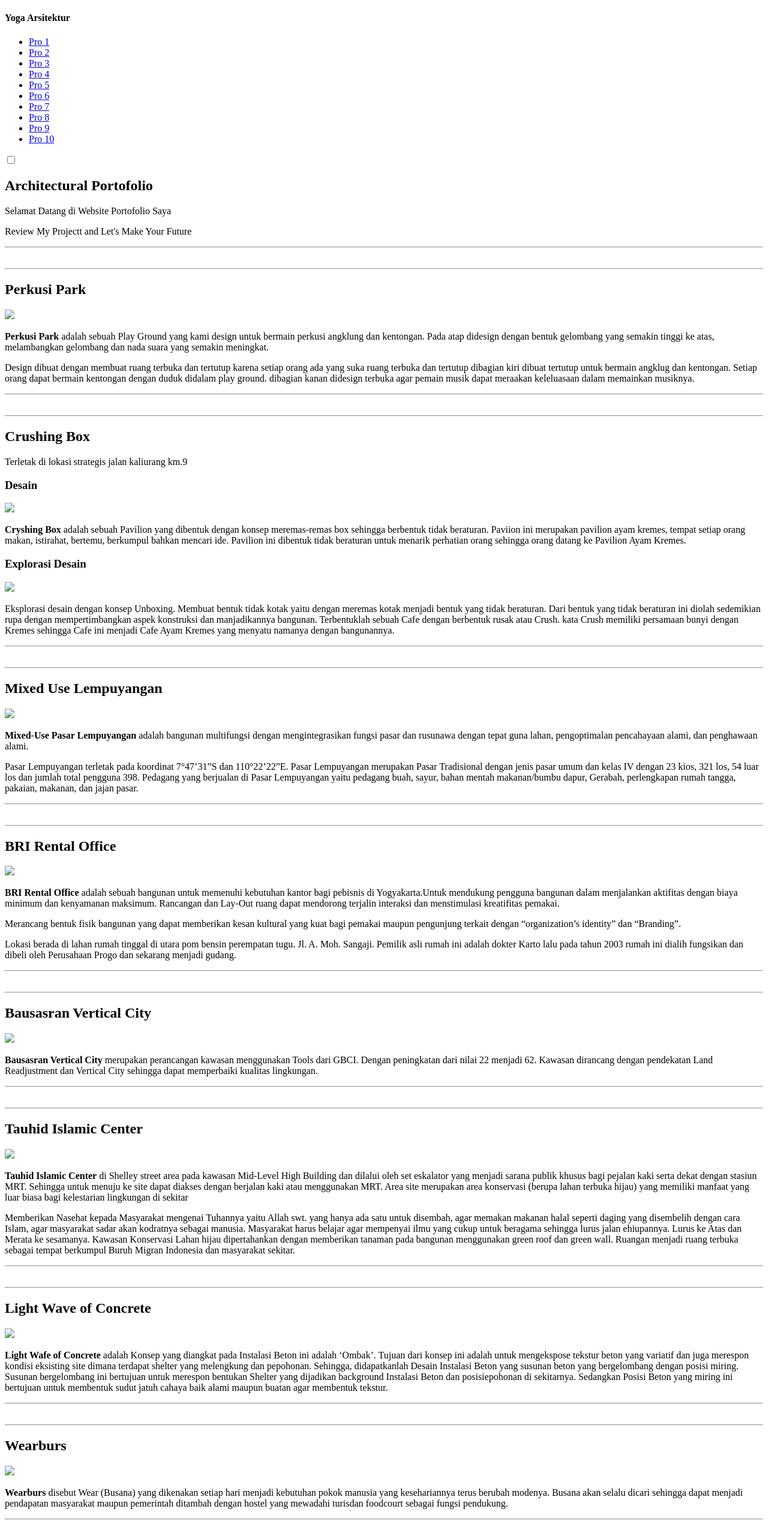
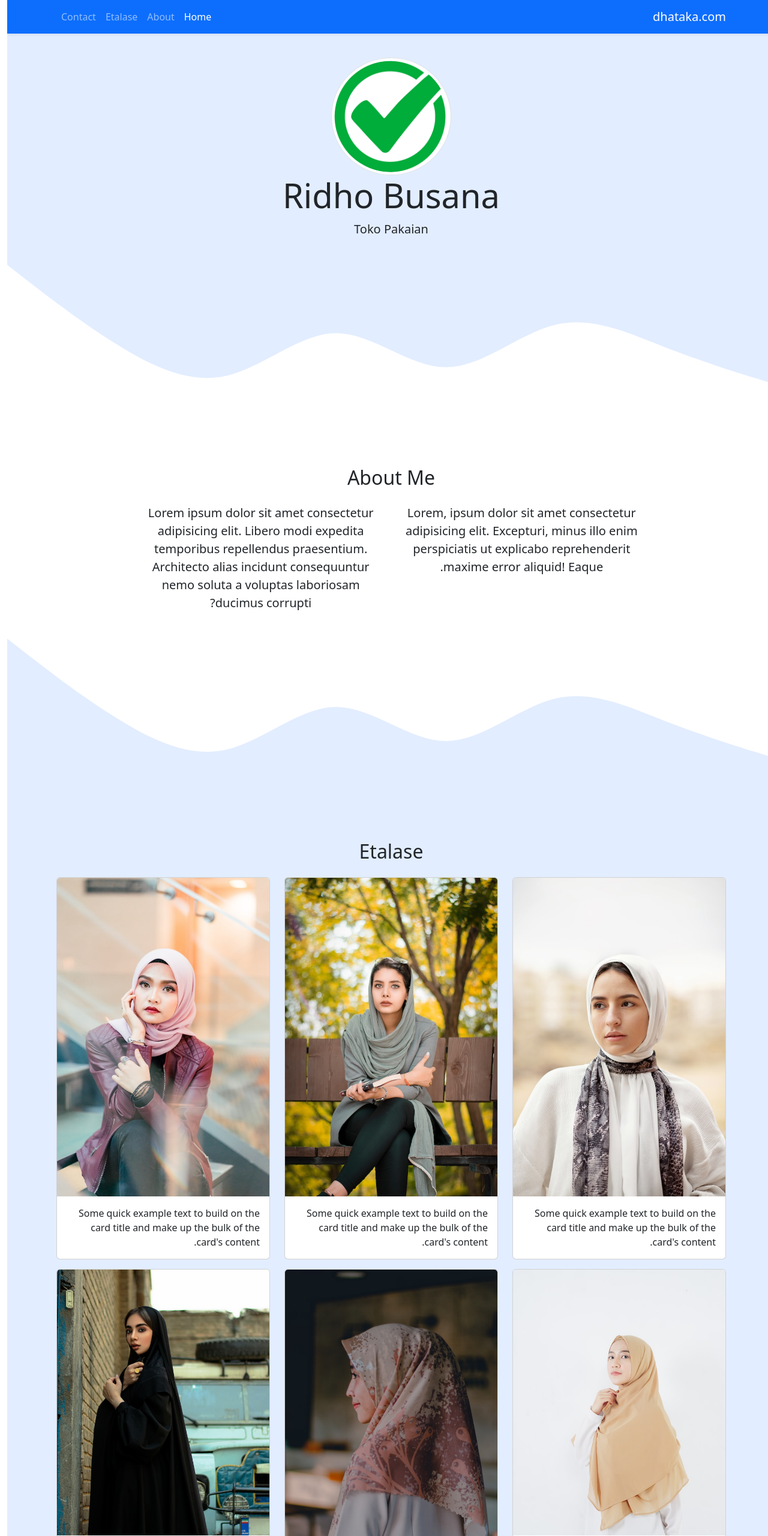
Before and after one commit to YogaGayuhMukti/YogaGayuhMukti.github.io, a plain HTML site: page Index.html in a window 1280 px wide. Shown: the top 2560 px of the page at 60% size. Drawn offline with nearby package versions, Linux system fonts and the light colour scheme; files that its build step writes are made by us from their sources.

Commit message:
first commit

```diff
--- a/Index.html
+++ b/Index.html
@@ -1,210 +1,337 @@
 <!DOCTYPE html>
-<html>
+<html
+  lang="en"
+  dir="rtl"
+>
   <head>
-	<meta name="viewport" content="width=device-width, initial-scale=1">
-   <title>Portofolio Arsitektur1</title>
-   <link rel="stylesheet" href="assets/styles/style.css">
+    <!-- Required meta tags -->
+    <meta charset="utf-8" />
+    <meta
+      name="viewport"
+      content="width=device-width, initial-scale=1"
+    />
+
+    <!-- Bootstrap CSS -->
+    <link
+      rel="stylesheet"
+      href="https://cdn.jsdelivr.net/npm/bootstrap@5.2.1/dist/css/bootstrap.rtl.min.css"
+      integrity="sha384-OXTEbYDqaX2ZY/BOaZV/yFGChYHtrXH2nyXJ372n2Y8abBhrqacCEe+3qhSHtLjy"
+      crossorigin="anonymous"
+    />
+    <!-- Bootstrap ICONS -->
+    <link
+      rel="stylesheet"
+      href="https://cdn.jsdelivr.net/npm/bootstrap-icons@1.9.1/font/bootstrap-icons.css"
+    />
+    <!-- My CSS -->
+    <link
+      rel="stylesheet"
+      href="style.css"
+    />
+
+    <title>My Shop</title>
   </head>
-<body>
-<header>
-	<nav>
-		<div class="logo">
-		<h4>Yoga Arsitektur</h4></div>
-		<ul>
-			<li><a href="#Perkusi Park">Pro 1</a></li>
-	    	<li><a href="#Crushing Box">Pro 2</a></li>
-	     	<li><a href="#Mixed Use Lempuyangan">Pro 3</a></li>
-			<li><a href="#BRI Rental Office">Pro 4</a></li>
-		    <li><a href="#Bausasran Vertical City">Pro 5</a></li>
-		    <li><a href="#Tauhid Islamic Center">Pro 6</a></li>
-		    <li><a href="#Light Wave of Concrete">Pro 7</a></li>
-		    <li><a href="#Wearburs">Pro 8</a></li>
-		    <li><a href="#Rumah aa Toing">Pro 9</a></li>
-		    <li><a href="#Desain Kamar Tidur">Pro 10</a></li>
-		</ul>
-		<div class="menu-toggle">
-			<input type="checkbox"/>
-			<span></span>
-			<span></span>
-			<span></span>
+  <body id="home">
+    <!-- Navbar -->
+    <nav class="navbar navbar-expand-lg navbar-dark bg-primary shadow-sm fixed-top">
+      <div class="container">
+        <a
+          class="navbar-brand"
+          href="#home"
+          >dhataka.com</a
+        >
+        <button
+          class="navbar-toggler"
+          type="button"
+          data-bs-toggle="collapse"
+          data-bs-target="#navbarNavAltMarkup"
+          aria-controls="navbarNavAltMarkup"
+          aria-expanded="false"
+          aria-label="Toggle navigation"
+        >
+          <span class="navbar-toggler-icon"></span>
+        </button>
+        <div
+          class="collapse navbar-collapse"
+          id="navbarNavAltMarkup"
+        >
+          <div class="navbar-nav ms-auto">
+            <a
+              class="nav-link active"
+              aria-current="page"
+              href="#home"
+              >Home</a
+            >
+            <a
+              class="nav-link"
+              href="#about"
+              >About</a
+            >
+            <a
+              class="nav-link"
+              href="#etalase"
+              >Etalase</a
+            >
+            <a
+              class="nav-link"
+              href="#contact"
+              >Contact</a
+            >
+          </div>
+        </div>
       </div>
     </nav>
-</header>
-<main>
-	<div class="tampilan">
-		<article class="Beranda">
-			<h1>Architectural Portofolio</h1>
-			<p>Selamat Datang di Website Portofolio Saya</p>
-			<p>Review My Projectt and Let's Make Your Future</p>
-		</article>
-		<article id="Perkusi Park" class="card">
-			<hr>
-			<br>
-			<hr>
-			<h2>Perkusi Park</h2>
-			<img src="assets/image/Perkusi Park 1.jpg" class="featured-image">
-			<p><b>Perkusi Park</b> adalah sebuah Play Ground yang kami design untuk bermain perkusi angklung dan kentongan. Pada atap didesign dengan bentuk gelombang yang semakin tinggi ke atas, melambangkan gelombang dan nada suara yang semakin meningkat.</p>
-			<p>Design dibuat dengan membuat ruang terbuka dan tertutup karena setiap orang ada yang suka ruang terbuka dan tertutup dibagian kiri dibuat tertutup untuk bermain angklug dan kentongan. Setiap orang dapat bermain kentongan dengan duduk didalam play ground. dibagian kanan didesign terbuka agar pemain musik dapat meraakan keleluasaan dalam memainkan musiknya.</p>
-		</article>
-		<article id="Crushing Box" class="card">
-			<hr>
-			<br>
-			<hr>
-			<h2>Crushing Box</h2>
-			<p>Terletak di lokasi strategis jalan kaliurang km.9</p>
-		<section>
-			<h3>Desain</h3>
-			<img src="assets/image/Crushing Box.jpg" class="featured-image">
-			<p><b>Cryshing Box</b> adalah sebuah Pavilion yang dibentuk dengan konsep meremas-remas box sehingga berbentuk tidak beraturan. Paviion ini merupakan pavilion ayam kremes, tempat setiap orang makan, istirahat, bertemu, berkumpul bahkan mencari ide. Pavilion ini dibentuk tidak beraturan untuk menarik perhatian orang sehingga orang datang ke Pavilion Ayam Kremes.</p>
+    <!-- Akhir Navbar -->
+
+    <!-- Jumbotron -->
+    <section class="jumbotron text-center">
+      <img
+        src="img/img1.png"
+        alt="Rigth"
+        width="200"
+        class="rounded-circle img-thumbnail"
+      />
+      <h1 class="display-4">Ridho Busana</h1>
+      <p class="lead">Toko Pakaian</p>
+      <svg
+        xmlns="http://www.w3.org/2000/svg"
+        viewBox="0 0 1440 320"
+      >
+        <path
+          fill="#ffffff"
+          fill-opacity="1"
+          d="M0,32L34.3,58.7C68.6,85,137,139,206,181.3C274.3,224,343,256,411,240C480,224,549,160,617,160C685.7,160,754,224,823,224C891.4,224,960,160,1029,144C1097.1,128,1166,160,1234,186.7C1302.9,213,1371,235,1406,245.3L1440,256L1440,320L1405.7,320C1371.4,320,1303,320,1234,320C1165.7,320,1097,320,1029,320C960,320,891,320,823,320C754.3,320,686,320,617,320C548.6,320,480,320,411,320C342.9,320,274,320,206,320C137.1,320,69,320,34,320L0,320Z"
+        ></path>
+      </svg>
     </section>
-		<section>
-			<h3>Explorasi Desain</h3>
-			<img src="assets/image/Crushing Box 1.jpg" class="featured-image">
-			<p>Eksplorasi desain dengan konsep Unboxing. Membuat bentuk tidak kotak yaitu dengan meremas kotak menjadi bentuk yang tidak beraturan. Dari bentuk yang tidak beraturan ini diolah sedemikian rupa dengan mempertimbangkan aspek konstruksi dan manjadikannya bangunan. Terbentuklah sebuah Cafe dengan berbentuk rusak atau Crush. kata Crush memiliki persamaan bunyi dengan Kremes sehingga Cafe ini menjadi Cafe Ayam Kremes yang menyatu namanya dengan bangunannya.</p>
-		</section>
-		</article>
-		<article id="Mixed Use Lempuyangan" class="card">
-			<hr>
-			<br>
-			<hr>
-			<h2>Mixed Use Lempuyangan</h2>
-			<img src="assets/image/Mixed Use Lempuyangan.jpg" class="featured-image">
-			<p><b>Mixed-Use Pasar Lempuyangan</b> adalah bangunan multifungsi dengan mengintegrasikan fungsi pasar dan rusunawa dengan tepat guna lahan, pengoptimalan pencahayaan alami, dan penghawaan alami.</p>
-			<p>Pasar Lempuyangan terletak pada koordinat 7°47’31”S dan 110°22’22”E.
-			Pasar Lempuyangan merupakan Pasar Tradisional dengan jenis pasar umum dan kelas IV dengan 23 kios, 321 los, 54 luar los dan jumlah total pengguna 398. Pedagang yang berjualan di Pasar Lempuyangan yaitu pedagang buah, sayur, bahan mentah makanan/bumbu dapur, Gerabah, perlengkapan rumah tangga, pakaian, makanan, dan jajan pasar.</p>
-		</article>
-		<article id="BRI Rental Office" class="card">
-			<hr>
-			<br>
-			<hr>
-			<h2>BRI Rental Office</h2>
-			<img src="assets/image/BRI Rental Office.jpg" class="featured-image">
-			<p><b>BRI Rental Office</b> adalah sebuah bangunan untuk memenuhi kebutuhan kantor bagi pebisnis di Yogyakarta.Untuk mendukung pengguna bangunan dalam menjalankan aktifitas dengan biaya minimum dan kenyamanan maksimum. Rancangan dan Lay-Out ruang dapat mendorong terjalin interaksi dan menstimulasi kreatifitas pemakai.
-			</p>
-			<p>Merancang bentuk fisik bangunan yang dapat memberikan kesan kultural yang kuat bagi pemakai maupun pengunjung terkait dengan “organization’s identity” dan “Branding”.</p>
-			<p>Lokasi berada di lahan rumah tinggal di utara pom bensin perempatan tugu. Jl. A. Moh. Sangaji. Pemilik asli rumah ini adalah dokter Karto lalu pada tahun 2003 rumah ini dialih fungsikan dan dibeli oleh Perusahaan Progo dan sekarang menjadi gudang.</p>
-		</article>
-		<article id="Bausasran Vertical City" class="card">
-			<hr>
-			<br>
-			<hr>
-			<h2>Bausasran Vertical City</h2>
-			<img src="assets/image/Bausasran Vertical City.jpg" class="featured-image">
-			<p><b>Bausasran Vertical City</b> merupakan perancangan kawasan menggunakan Tools dari GBCI. Dengan peningkatan dari nilai 22 menjadi 62. Kawasan dirancang dengan pendekatan Land Readjustment dan Vertical City sehingga dapat memperbaiki kualitas lingkungan.</p>
-		</article>
-		<article id="Tauhid Islamic Center" class="card">
-			<hr>
-			<br>
-			<hr>
-			<h2>Tauhid Islamic Center</h2>
-			<img src="assets/image/Tauhid Islamic Center.jpg" class="featured-image">
-			<p><b>Tauhid Islamic Center</b> di Shelley street area pada kawasan Mid-Level High Building dan dilalui oleh set eskalator yang menjadi sarana publik khusus bagi pejalan kaki serta dekat dengan stasiun MRT. Sehingga untuk menuju ke site dapat diakses dengan berjalan kaki atau menggunakan MRT. Area site merupakan area konservasi (berupa lahan terbuka hijau) yang memiliki manfaat yang luar biasa bagi kelestarian lingkungan di sekitar </p>
-			<p>Memberikan Nasehat kepada Masyarakat mengenai Tuhannya yaitu Allah swt. yang hanya ada satu untuk disembah, agar memakan makanan halal seperti daging yang disembelih dengan cara Islam, agar masyarakat sadar akan kodratnya sebagai manusia. Masyarakat harus belajar agar mempenyai ilmu yang cukup untuk beragama sehingga lurus jalan ehiupannya. Lurus ke Atas dan Merata ke sesamanya. Kawasan Konservasi Lahan hijau dipertahankan dengan memberikan tanaman pada bangunan menggunakan green roof dan green wall. Ruangan menjadi ruang terbuka sebagai tempat berkumpul Buruh Migran Indonesia dan
-			masyarakat sekitar.</p>
-		</article>
-		<article id="Light Wave of Concrete" class="card">
-			<hr>
-			<br>
-			<hr>
-			<h2>Light Wave of Concrete</h2>
-			<img src="assets/image/Light Wave of Concrete.jpg" class="featured-image">
-			<p><b>Light Wafe of Concrete</b> adalah Konsep yang diangkat pada Instalasi Beton ini adalah ‘Ombak’. Tujuan dari konsep ini adalah untuk mengekspose tekstur beton yang variatif dan juga merespon kondisi eksisting site dimana terdapat shelter yang melengkung dan pepohonan. Sehingga, didapatkanlah Desain Instalasi Beton yang susunan beton yang bergelombang dengan posisi miring. Susunan bergelombang ini bertujuan untuk merespon bentukan Shelter yang dijadikan background Instalasi Beton dan posisiepohonan di sekitarnya. Sedangkan Posisi Beton yang miring ini bertujuan untuk membentuk sudut jatuh cahaya baik alami maupun buatan agar membentuk tekstur.</p>
-		</article>
-		<article id="Wearburs" class="card">
-			<hr>
-			<br>
-			<hr>
-			<h2>Wearburs</h2>
-			<img src="assets/image/Wearburs.jpg" class="featured-image">
-			<p><b>Wearburs</b> disebut Wear (Busana) yang dikenakan setiap hari menjadi kebutuhan pokok manusia yang kesehariannya terus berubah modenya. Busana akan selalu dicari sehingga dapat menjadi pendapatan masyarakat maupun pemerintah ditambah dengan hostel yang mewadahi turisdan foodcourt sebagai fungsi pendukung.</p>
-		</article>
-		<article id="Rumah aa Toing" class="card">
-			<hr>
-			<br>
-			<hr>
-			<h2 id="Rumah aa Toing">Rumah aa Toing</h2>
-			<div class="container-satu">
-				<div class="thumbnail">
-					<img src="assets/image/R2.jpg">
-				</div>
-				<div class="thumbnail">
-					<img src="assets/image/R3.jpg">
-				</div>
-				<div class="thumbnail">
-					<img src="assets/image/R4.jpg">
-				</div>
-				<div class="thumbnail">
-					<img src="assets/image/R5.jpg">
-				</div>
-				<div class="thumbnail">
-					<img src="assets/image/R6.jpg">
-				</div>
-				<div class="thumbnail">
-					<img src="assets/image/R7.jpg">
+    <!-- Akhir Jumbotron -->
+
+    <!-- About -->
+    <section id="about">
+      <div class="comtainer">
+        <div class="row text-center mb-3">
+          <div class="col">
+            <h2>About Me</h2>
           </div>
         </div>
-			<hr>
-			<br>
-			<hr>
-		</article>
-		<article id="Desain Kamar Tidur" class="card">
-			<hr>
-			<br>
-			<hr>
-			<h2 id="Desain Kamar Tidur">Desain Kamar Tidur</h2>
-			<div class="container-dua">
-				<div class="thumbnail1">
-					<img src="assets/image/K1.jpg">
+        <div class="row justify-content-center fs-5 text-center">
+          <div class="col-md-4">
+            <p>Lorem, ipsum dolor sit amet consectetur adipisicing elit. Excepturi, minus illo enim perspiciatis ut explicabo reprehenderit maxime error aliquid! Eaque.</p>
           </div>
-				<div class="thumbnail1">
-					<img src="assets/image/K2.jpg">
-				</div>
-				<div class="thumbnail1">
-					<img src="assets/image/K3.jpg">
+          <div class="col-md-4">
+            <p>Lorem ipsum dolor sit amet consectetur adipisicing elit. Libero modi expedita temporibus repellendus praesentium. Architecto alias incidunt consequuntur nemo soluta a voluptas laboriosam ducimus corrupti?</p>
           </div>
         </div>
-			<hr>
-			<br>
-			<hr>
-		</article>
       </div>
-	<aside>
-	<div class="card1">
-		<div class="side">
-		<h4>Founder</h4>
-	 	<p>Yoga Gayuh Mukti</p>
- 		   <img class="profile" src="assets/image/Foto-asli.png">
-  		  	<figcaption>Nickname : Yoga</figcaption>
+      <svg
+        xmlns="http://www.w3.org/2000/svg"
+        viewBox="0 0 1440 320"
+      >
+        <path
+          fill="#e2edff"
+          fill-opacity="1"
+          d="M0,32L34.3,58.7C68.6,85,137,139,206,181.3C274.3,224,343,256,411,240C480,224,549,160,617,160C685.7,160,754,224,823,224C891.4,224,960,160,1029,144C1097.1,128,1166,160,1234,186.7C1302.9,213,1371,235,1406,245.3L1440,256L1440,320L1405.7,320C1371.4,320,1303,320,1234,320C1165.7,320,1097,320,1029,320C960,320,891,320,823,320C754.3,320,686,320,617,320C548.6,320,480,320,411,320C342.9,320,274,320,206,320C137.1,320,69,320,34,320L0,320Z"
+        ></path>
+      </svg>
+    </section>
 
+    <!-- Akhir About -->
 
-		<h4>Informasi Lainnya</h4>
-		<table>
-			<tr>
-				<th>Nama</th>
-					<td>Yoga Gayuh Mukti</td>
-				</tr>
-				<tr>
-					<th>Alamat</th>
-				   <td>Klapagading Rt.02/03 Kecamatan Wangon Kabupaten Banyumas</td>
-				</tr>
-				<tr>
-				   <th>Email</th>
-				   <td>ygmukti@gmail.com</td>
-				</tr>
-				<tr>
-				   <th>No. Telp/WA</th>
-				   <td>+62 853 2672 1633</td>
-				</tr>
-		</table>
+    <!-- Etalase -->
+    <section id="etalase">
+      <div class="container">
+        <div class="row text-center mb-3">
+          <div class="col">
+            <h2>Etalase</h2>
           </div>
         </div>
-	</aside>
-</main>
-<footer class="foot">
-    <p>Yoga Arsitektur Berkarya Sejak 2012-Sekarang</p>
-    <p>Terimakasih Telah Berkunjung !</p>
-    <p>&#169; Yoga gayuh Mukti</p>
+        <div class="row justify-content-evenly">
+          <div class="col-md-4 mb-3">
+            <div class="card">
+              <img
+                src="img/shop/1.jpg"
+                class="card-img-top"
+                alt="shop1"
+              />
+              <div class="card-body">
+                <p class="card-text">Some quick example text to build on the card title and make up the bulk of the card's content.</p>
+              </div>
+            </div>
+          </div>
+          <div class="col-md-4 mb-3">
+            <div class="card">
+              <img
+                src="img/shop/7.jpg"
+                class="card-img-top"
+                alt="shop1"
+              />
+              <div class="card-body">
+                <p class="card-text">Some quick example text to build on the card title and make up the bulk of the card's content.</p>
+              </div>
+            </div>
+          </div>
+          <div class="col-md-4 mb-3">
+            <div class="card">
+              <img
+                src="img/shop/3.jpg"
+                class="card-img-top"
+                alt="shop1"
+              />
+              <div class="card-body">
+                <p class="card-text">Some quick example text to build on the card title and make up the bulk of the card's content.</p>
+              </div>
+            </div>
+          </div>
+          <div class="col-md-4 mb-3">
+            <div class="card">
+              <img
+                src="img/shop/4.jpg"
+                class="card-img-top"
+                alt="shop1"
+              />
+              <div class="card-body">
+                <p class="card-text">Some quick example text to build on the card title and make up the bulk of the card's content.</p>
+              </div>
+            </div>
+          </div>
+          <div class="col-md-4 mb-3">
+            <div class="card">
+              <img
+                src="img/shop/5.jpg"
+                class="card-img-top"
+                alt="shop1"
+              />
+              <div class="card-body">
+                <p class="card-text">Some quick example text to build on the card title and make up the bulk of the card's content.</p>
+              </div>
+            </div>
+          </div>
+          <div class="col-md-4 mb-3">
+            <div class="card">
+              <img
+                src="img/shop/6.jpg"
+                class="card-img-top"
+                alt="shop1"
+              />
+              <div class="card-body">
+                <p class="card-text">Some quick example text to build on the card title and make up the bulk of the card's content.</p>
+              </div>
+            </div>
+          </div>
+          <div class="col-md-4 mb-3">
+            <div class="card">
+              <img
+                src="img/shop/2.jpg"
+                class="card-img-top"
+                alt="shop1"
+              />
+              <div class="card-body">
+                <p class="card-text">Some quick example text to build on the card title and make up the bulk of the card's content.</p>
+              </div>
+            </div>
+          </div>
+        </div>
+      </div>
+      <svg
+        xmlns="http://www.w3.org/2000/svg"
+        viewBox="0 0 1440 320"
+      >
+        <path
+          fill="#ffffff"
+          fill-opacity="1"
+          d="M0,32L40,80C80,128,160,224,240,229.3C320,235,400,149,480,117.3C560,85,640,107,720,106.7C800,107,880,85,960,85.3C1040,85,1120,107,1200,133.3C1280,160,1360,192,1400,208L1440,224L1440,320L1400,320C1360,320,1280,320,1200,320C1120,320,1040,320,960,320C880,320,800,320,720,320C640,320,560,320,480,320C400,320,320,320,240,320C160,320,80,320,40,320L0,320Z"
+        ></path>
+      </svg>
+    </section>
+    <!-- Akhir Etalase -->
+    <!-- Contact -->
+    <section id="contact">
+      <div class="container">
+        <div class="row text-center mb-3">
+          <div class="col">
+            <h2>Contact Me</h2>
+          </div>
+        </div>
+        <div class="row justify-content-center">
+          <div class="col-md-6">
+            <form>
+              <div class="mb-3">
+                <label
+                  for="Name"
+                  class="form-label"
+                  >Nama Lengkap</label
+                >
+                <input
+                  type="text"
+                  class="form-control"
+                  id="name"
+                  aria-describedby="nmae"
+                />
+              </div>
+              <div class="mb-3">
+                <label
+                  for="email"
+                  class="form-label"
+                  >Email</label
+                >
+                <input
+                  type="email"
+                  class="form-control"
+                  id="email"
+                  aria-describedby="email"
+                />
+              </div>
+              <div class="mb-3">
+                <label
+                  for="pesan"
+                  class="form-label"
+                  >Pesan</label
+                >
+                <textarea
+                  class="form-control"
+                  id="pesan"
+                  rows="3"
+                ></textarea>
+              </div>
+              <button
+                type="submit"
+                class="btn btn-primary"
+              >
+                Kirim
+              </button>
+            </form>
+          </div>
+        </div>
+      </div>
+      <svg
+        xmlns="http://www.w3.org/2000/svg"
+        viewBox="0 0 1440 320"
+      >
+        <path
+          fill="#0d6efd"
+          fill-opacity="1"
+          d="M0,128L120,144C240,160,480,192,720,202.7C960,213,1200,203,1320,197.3L1440,192L1440,320L1320,320C1200,320,960,320,720,320C480,320,240,320,120,320L0,320Z"
+        ></path>
+      </svg>
+    </section>
+    <!-- Akhir Contact -->
+    <!-- Footer -->
+    <footer class="bg-primary text-white text-center p-5">
+      <p>
+        Created with <i class="bi bi-heart-fill text-danger"></i> by
+        <a
+          href="https://www.instagram.com/yogagayuh/"
+          class="text-white fw-bold"
+          >Yoga Gayuh Mukti</a
+        >
+      </p>
     </footer>
-<script src="assets/styles/script.js"></script>
+    <!-- Akhir Footer -->
+
+    <script
+      src="https://cdn.jsdelivr.net/npm/bootstrap@5.2.1/dist/js/bootstrap.bundle.min.js"
+      integrity="sha384-u1OknCvxWvY5kfmNBILK2hRnQC3Pr17a+RTT6rIHI7NnikvbZlHgTPOOmMi466C8"
+      crossorigin="anonymous"
+    ></script>
   </body>
 </html>
--- a/style.css
+++ b/style.css
@@ -1,7 +1,10 @@
 .jumbotron {
-  padding-top: 2rem;
+  padding-top: 6rem;
   background-color: #e2edff;
 }
 #etalase {
   background-color: #e2edff;
 }
+section {
+  padding-top: 5rem;
+}
```
Lines whose indentation alone changed are shown as unchanged.
